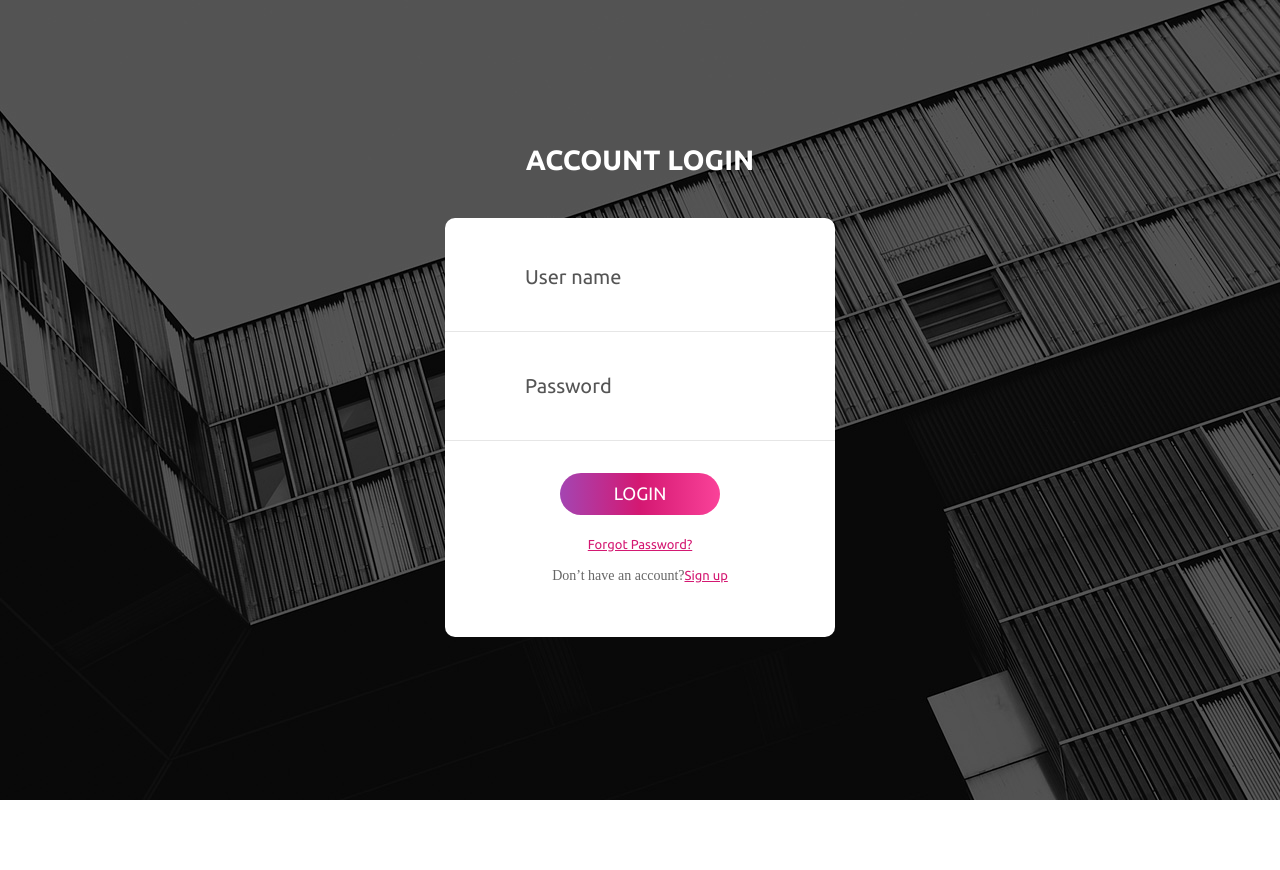
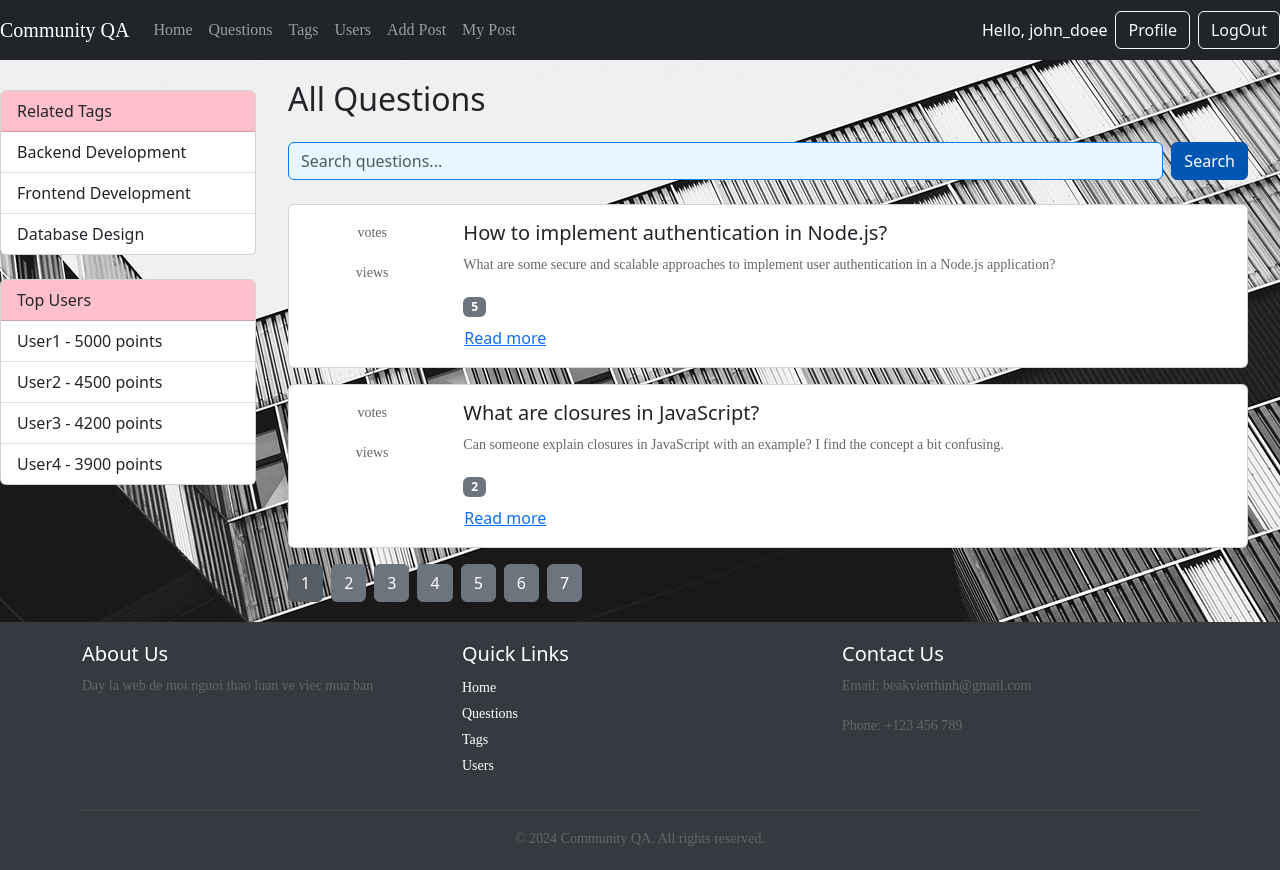
Before and after one commit to bumplebeee/community_q_a, a React (Create React App) app: page /home in a window 1280 px wide. Before the commit this address led to /login. Before the commit the page ends 800 px from the top, so only its background shows below. Built offline with nearby package versions, Linux system fonts and the light colour scheme; sample sign-in values are in the browser's storage.

Commit message:
update: full logic and my post

```diff
--- a/public/database.json
+++ b/public/database.json
@@ -213,6 +213,26 @@
       ],
       "userId": "0941",
       "createdDate": "2024-12-04"
+    },
+    {
+      "id": "7683",
+      "title": "java",
+      "content": "sss",
+      "tags": [
+        1
+      ],
+      "userId": "0941",
+      "createdDate": "2024-12-07"
+    },
+    {
+      "id": "28ee",
+      "title": "java",
+      "content": "aaa",
+      "tags": [
+        1
+      ],
+      "userId": "0941",
+      "createdDate": "2024-12-07"
     }
   ],
   "answers": [
--- a/src/App.js
+++ b/src/App.js
@@ -12,7 +12,8 @@ import Tags from "./view/Tags";
 import Users from "./view/Users";
 import Footer from "./view/Footer";
 import EditProfile from "./view/Profile";
-import QuestionDetail from "./view/QuestionDetail"; // Import trang chi tiết câu hỏi
+import QuestionDetail from "./view/QuestionDetail";
+import MyPost from "./view/MyPost";
 
 // Layout for pages after login
 const MainLayout = ({ children, user, onLogout }) => {
@@ -30,22 +31,20 @@ const MainLayout = ({ children, user, onLogout }) => {
 
 function App() {
   const [user, setUser] = useState(null);
-
-
   const [questions, setQuestions] = useState([]);
   const [answers, setAnswers] = useState({});
   const [users, setUsers] = useState([]);
-
   const navigate = useNavigate(); // Sử dụng useNavigate
 
-  const handleLogin = ({ id,username }) => {
-    setUser({ id,username }); // Lưu cả username và email
+  const handleLogin = ({ id, username }) => {
+    setUser({ id, username }); // Lưu cả username và email
+    localStorage.setItem("userId", id); // Lưu userId vào localStorage
     navigate("/home");
   };
-  console.log(user);
 
   const handleLogout = () => {
     setUser(null); // Xóa thông tin người dùng
+    localStorage.removeItem("userId"); // Xóa thông tin userId khỏi localStorage
     navigate("/"); // Quay lại trang login
   };
 
@@ -56,8 +55,21 @@ function App() {
     }));
   };
 
+  useEffect(() => {
+    const storedUserId = localStorage.getItem("userId");
+    if (storedUserId) {
+      // Tìm người dùng trong data và thiết lập lại thông tin user từ localStorage
+      fetch("/database.json")
+        .then((response) => response.json())
+        .then((data) => {
+          const user = data.users.find((u) => u.id === storedUserId);
+          if (user) {
+            setUser(user);
+          }
+        })
+        .catch((error) => console.error("Error loading user data:", error));
+    }
 
-  useEffect(() => {
     // Giả sử bạn đã lấy dữ liệu từ một API hoặc file JSON
     fetch("/database.json")
       .then((response) => response.json())
@@ -75,54 +87,48 @@ function App() {
       <Route path="/login" element={<LoginScreen onLogin={handleLogin} />} />
       <Route path="/forgot-password" element={<ForgotPassword />} />
       <Route path="/sign-up" element={<Register />} />
+
+      {/* Trang Home, luôn hiển thị */}
       <Route
         path="/home"
         element={
-          user ? (
           <MainLayout user={user} onLogout={handleLogout}>
             <Home />
           </MainLayout>
-          ) : (
-            <Navigate to="/login" />
-          )
         }
       />
+
+      {/* Trang Questions, luôn hiển thị */}
       <Route
         path="/questions"
         element={
-          user ? (
           <MainLayout user={user} onLogout={handleLogout}>
             <Questions questions={questions} />
           </MainLayout>
-          ) : (
-            <Navigate to="/login" />
-          )
         }
       />
+
+      {/* Trang Tags */}
       <Route
         path="/tags"
         element={
-          user ? (
           <MainLayout user={user} onLogout={handleLogout}>
             <Tags />
           </MainLayout>
-          ) : (
-            <Navigate to="/login" />
-          )
         }
       />
+
+      {/* Trang Users */}
       <Route
         path="/users"
         element={
-          user ? (
           <MainLayout user={user} onLogout={handleLogout}>
             <Users />
           </MainLayout>
-          ) : (
-            <Navigate to="/login" />
-          )
         }
       />
+
+      {/* Trang AddPost, chỉ hiển thị khi người dùng đã đăng nhập */}
       <Route
         path="/add-post"
         element={
@@ -135,6 +141,8 @@ function App() {
           )
         }
       />
+
+      {/* Trang EditProfile */}
       <Route
         path="/edit-profile"
         element={
@@ -147,17 +155,28 @@ function App() {
           )
         }
       />
-      {/* Route cho trang chi tiết câu hỏi */}
+
+      {/* Trang chi tiết câu hỏi */}
       <Route
         path="/question/:id"
         element={
-          user ? (
           <MainLayout user={user} onLogout={handleLogout}>
             <QuestionDetail
               questions={questions}
               answers={answers}
               users={users}
             />
+          </MainLayout>
+        }
+      />
+
+      {/* Trang MyPost, chỉ hiển thị khi người dùng đã đăng nhập */}
+      <Route
+        path="/my-post"
+        element={
+          user ? (
+            <MainLayout user={user} onLogout={handleLogout}>
+              <MyPost user={user} questions={questions} />
             </MainLayout>
           ) : (
             <Navigate to="/login" />
--- a/src/login_register/LoginScreen.js
+++ b/src/login_register/LoginScreen.js
@@ -29,7 +29,7 @@ const LoginScreen = ({ onLogin }) => {
         // Lưu userId vào localStorage
         localStorage.setItem("userId", user.id);  // Lưu userId vào localStorage
 
-        onLogin(user.username); // Gửi tên người dùng lên App.js khi đăng nhập thành công
+        onLogin(user); // Gửi đối tượng user lên App.js khi đăng nhập thành công
         navigate("/home");
       } else {
         setError(
--- /dev/null
+++ b/src/view/MyPost.js
@@ -0,0 +1,57 @@
+// src/view/MyPost.js
+import React from "react";
+import { Card, Row, Col, Button, Badge } from "react-bootstrap";
+
+function MyPost({ user, questions }) {
+  // Kiểm tra nếu questions là mảng hợp lệ
+  if (!Array.isArray(questions)) {
+    return <p>No questions available</p>; // Hoặc có thể xử lý theo cách khác
+  }
+
+  // Lọc câu hỏi của người dùng đã đăng nhập
+  const userQuestions = questions.filter(
+    (question) => question.userId === user.id
+  );
+
+  return (
+    <div>
+      <h2>Your Questions</h2>
+      {userQuestions.length === 0 ? (
+        <p>You haven't posted any questions yet.</p>
+      ) : (
+        userQuestions.map((question) => (
+          <Card key={question.id} className="mb-3">
+            <Card.Body>
+              <Row>
+                <Col md={2} className="text-center">
+                  <p>
+                    <strong>{question.votes}</strong> votes
+                  </p>
+                  <p>
+                    <strong>{question.views}</strong> views
+                  </p>
+                </Col>
+                <Col md={10}>
+                  <Card.Title>{question.title}</Card.Title>
+                  <Card.Text>{question.content}</Card.Text>
+                  <div>
+                    {question.tags.map((tag, index) => (
+                      <Badge bg="secondary" key={index} className="me-1">
+                        {tag}
+                      </Badge>
+                    ))}
+                  </div>
+                  <Button variant="link" className="p-0 mt-2">
+                    View Details
+                  </Button>
+                </Col>
+              </Row>
+            </Card.Body>
+          </Card>
+        ))
+      )}
+    </div>
+  );
+}
+
+export default MyPost;
--- a/src/view/Navbar.js
+++ b/src/view/Navbar.js
@@ -1,3 +1,4 @@
+// src/view/Navbar.js
 import React from "react";
 import { Navbar, Nav, Button } from "react-bootstrap";
 import { Link } from "react-router-dom";
@@ -25,12 +26,21 @@ function NavbarComponent({ user, onLogout }) {
         <Nav.Link as={Link} to="/users">
           Users
         </Nav.Link>
-        <Nav.Link as={Link} to="/add-post">
-          Add Post
-        </Nav.Link>
+
+        {/* Chỉ hiển thị AddPost và MyPost khi người dùng đã đăng nhập */}
+        {user && (
+          <>
+            <Nav.Link as={Link} to="/add-post">
+              Add Post
+            </Nav.Link>
+            <Nav.Link as={Link} to="/my-post">
+              My Post
+            </Nav.Link>
+          </>
+        )}
       </Nav>
 
-      {/* Display user info or Login/Sign Up buttons */}
+      {/* Hiển thị thông tin người dùng hoặc Login/Sign Up */}
       {user ? (
         <>
           <span className="text-white me-2">Hello, {user.username}</span>
```
Lines whose indentation alone changed are shown as unchanged.
